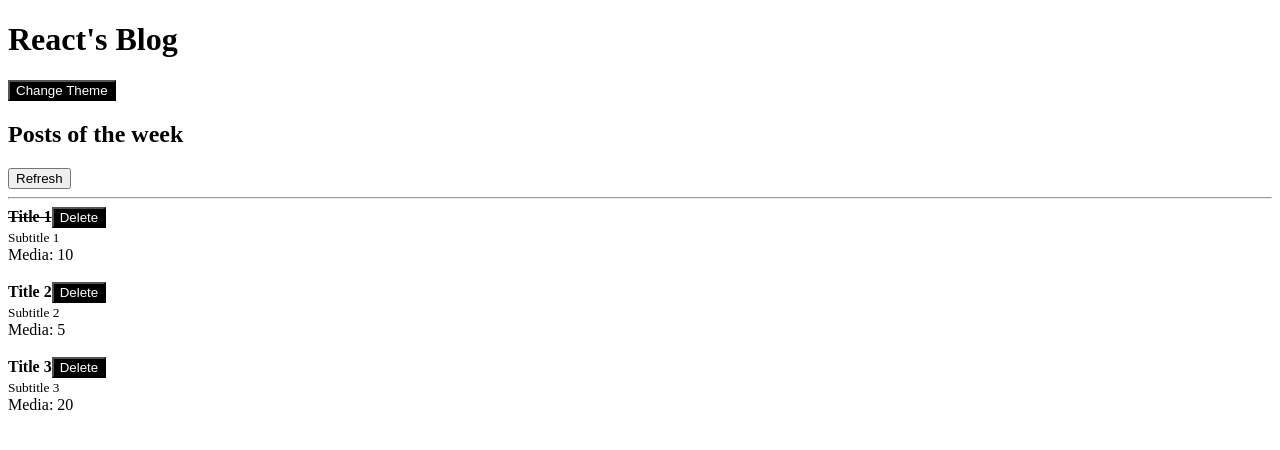
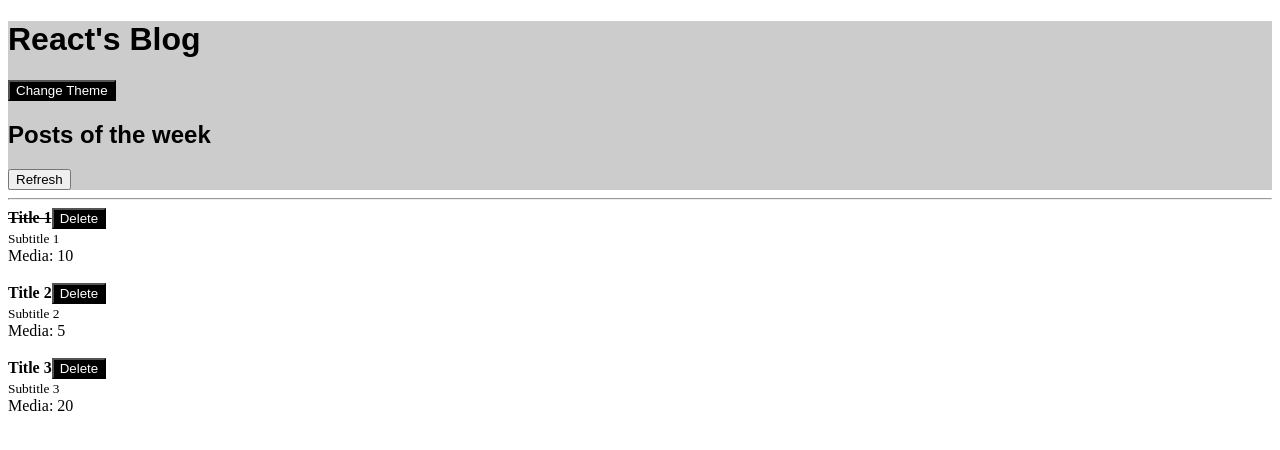
Before and after one commit to VitornscSilva/react-fundamentals, a React app: page / in a window 1280 px wide. Shown: the top 450 px of the page. Built offline with nearby package versions, Linux system fonts and the light colour scheme.

Commit message:
feat: add inline styles to the Header component

```diff
--- a/src/Header.js
+++ b/src/Header.js
@@ -8,13 +8,18 @@ export default function Header({ title, children }) {
   const { onToggleTheme } = useContext(ThemeContext);
 
   return (
-    <>
+    <div
+      style={{
+        background: '#ccc',
+        fontFamily: 'sans-serif',
+      }}
+    >
       <h1>{title}</h1>
       <Button onClick={onToggleTheme}>
         Change Theme
       </Button>
       {children}
-    </>
+    </div>
   )
 }
 
```
